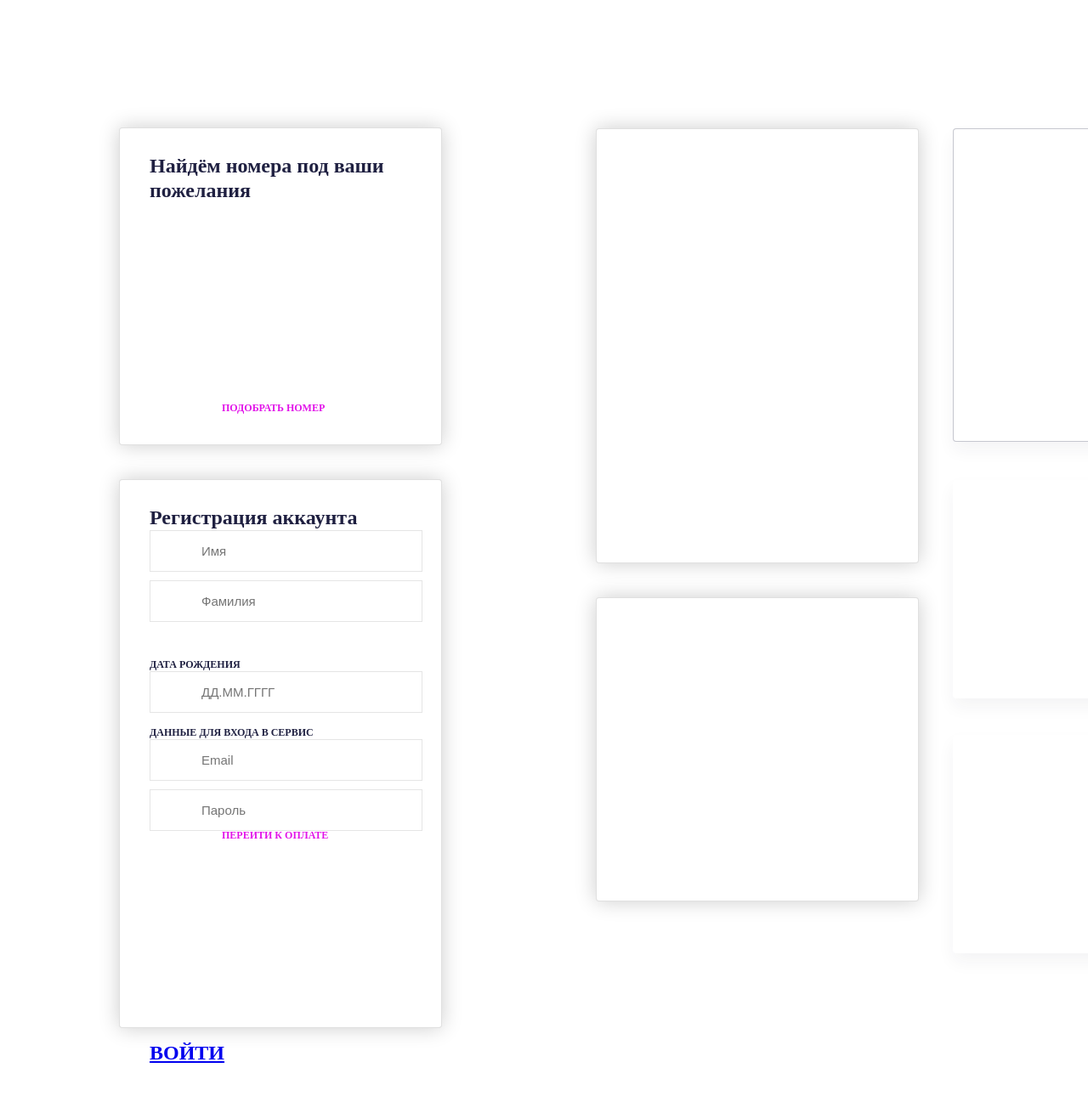
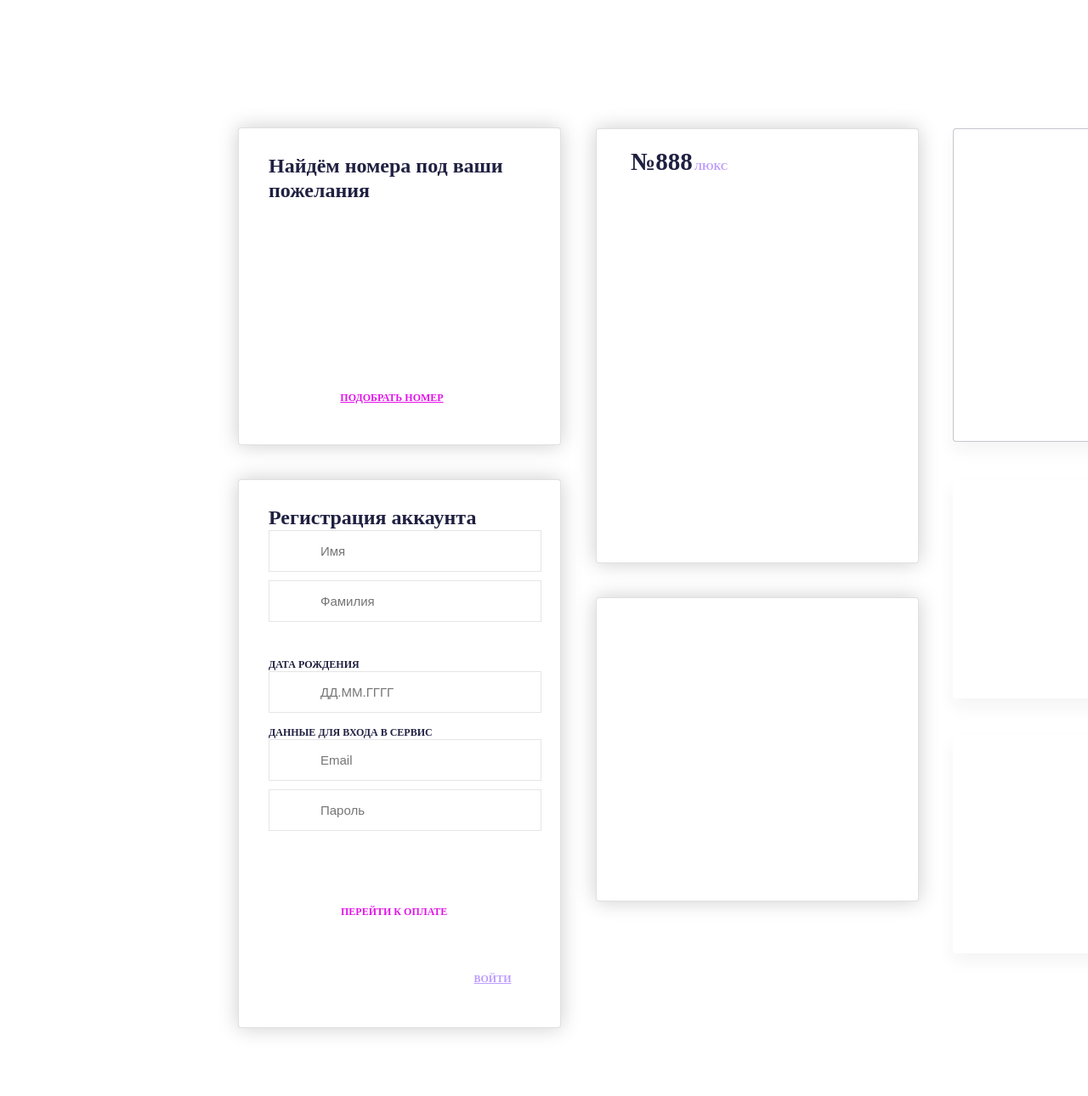
Before and after one commit to ZenBogdan2604/site-for-hotel, a plain HTML site: page index.html in a window 1280 px wide. Shown: the top 1290 px of the page at 85% size. Before the commit the page ends 1254 px from the top, so only its background shows below. Drawn offline with Linux system fonts and the light colour scheme.

Commit message:
add words on the blocks

```diff
--- a/index.css
+++ b/index.css
@@ -2,7 +2,7 @@
     position: absolute;
 width: 380px;
 height: 374px;
-left: 140px;
+left: 280px;
 top: 150px;
 
 background: #FFFFFF;
@@ -32,7 +32,7 @@ color: #1F2041;
 .link-button{
 width: 280px;
 height: 15px;
-padding: 210px 85px;
+padding: 300px 85px;
 
 text-decoration: none;
 display: inline-block;
@@ -48,7 +48,7 @@ color: #e215e9;
     position: absolute;
 width: 380px;
 height: 646px;
-left: 140px;
+left: 280px;
 top: 564px;
 
 background: #FFFFFF;
@@ -106,7 +106,7 @@ color: #1F2041;
     position: absolute;
 width: 380px;
 height: 512px;
-left: 560px;
+left: 420px;
 top: -414px;
 
 background: #FFFFFF;
@@ -120,7 +120,7 @@ border-radius: 4px;
     position: absolute;
     width: 380px;
     height: 358px;
-    left: 560px;
+    left: 420px;
     top: 138px;
 
     background: #FFFFFF;
@@ -134,7 +134,7 @@ border-radius: 4px;
     position: absolute;
 width: 320px;
 height: 369px;
-left: 980px;
+left: 840px;
 top: -414px;
 
 background: #FFFFFF;
@@ -148,7 +148,7 @@ border-radius: 4px;
     position: absolute;
 width: 270px;
 height: 257px;
-left: 980px;
+left: 840px;
 top: 0px;
 
 background: #FFFFFF;
@@ -160,10 +160,90 @@ border-radius: 4px;
     position: absolute;
 width: 270px;
 height: 257px;
-left: 980px;
+left: 840px;
 top: 300px;
 
 background: #FFFFFF;
 box-shadow: 0px 10px 20px rgba(31, 32, 65, 0.05);
 border-radius: 4px;
 }
+.link-button1{
+    position: absolute;
+width: 230px;
+height: 15px;
+left: 30px;
+top: 280px;
+
+font-family: Montserrat;
+font-style: normal;
+font-weight: bold;
+font-size: 12px;
+line-height: 15px;
+/* identical to box height */
+
+text-align: center;
+text-transform: uppercase;
+
+color: #e312eb;
+
+}
+.login-button{
+    position: absolute;
+width: 47px;
+height: 15px;
+left: 240px;
+top: 550px;
+
+font-family: Montserrat;
+font-style: normal;
+font-weight: bold;
+font-size: 12px;
+line-height: 15px;
+/* identical to box height */
+
+text-align: center;
+text-transform: uppercase;
+
+/* Primary Color */
+
+color: #BC9CFF;
+
+}
+.Text4{
+    position: absolute;
+width: 69px;
+height: 30px;
+left: 40px;
+top: 30px;
+
+font-family: Montserrat;
+font-style: normal;
+font-weight: bold;
+font-size: 29px;
+line-height: 17px;
+
+/* Dark 100% */
+
+color: #1F2041;
+}
+.mini-text{
+    position: absolute;
+width: 41px;
+height: 15px;
+left: 115px;
+top: 37px;
+
+font-family: Montserrat;
+font-style: normal;
+font-weight: bold;
+font-size: 12px;
+line-height: 15px;
+/* identical to box height */
+
+text-transform: uppercase;
+
+/* Primary Color */
+
+color: #BC9CFF;
+
+}
--- a/index.html
+++ b/index.html
@@ -16,7 +16,7 @@
             <div class="Text">Найдём номера под ваши пожелания
 
 
-                <div><p><a href="#" class="link-button">ПОДОБРАТЬ НОМЕР</a></p>
+                <div><p><a href="#" class="link-button1">ПОДОБРАТЬ НОМЕР</a></p>
 
 
                     </div>
@@ -47,18 +47,27 @@
                     <div><p><a href="#" class="login-button">ВОЙТИ</a></p>
             </div>
         </div>
+
         <div class="Group3">
+            <div class="Text4">№888
 
+            </div>
+            <div class="mini-text">люкс
+            </div>
         </div>
+
         <div class="Group4">
 
         </div>
+
         <div class="Group5">
 
         </div>
+
         <div class="Group6">
 
         </div>
+
         <div class="Group7">
 
         </div>
```
